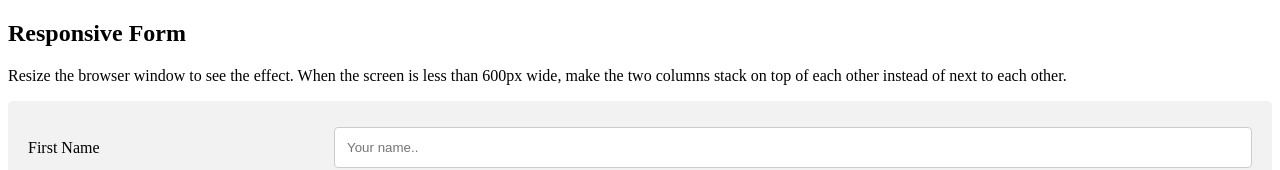
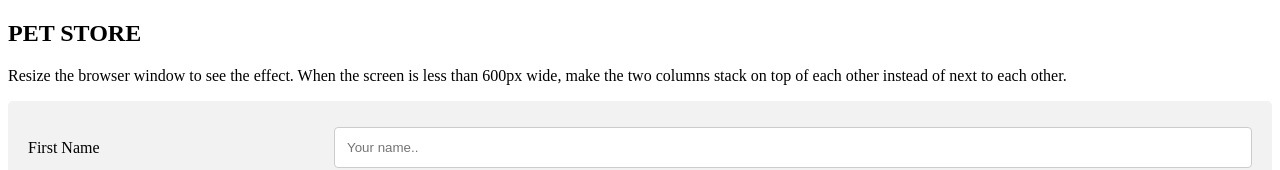
Before and after one commit to alif666/tutorials, a plain HTML site: page index.html in a window 1280 px wide. Shown: the top 170 px of the page. Drawn offline with Linux system fonts and the light colour scheme.

Commit message:
second commit done

```diff
--- a/index.html
+++ b/index.html
@@ -70,7 +70,7 @@ input[type=submit]:hover {
 </head>
 <body>
 
-<h2>Responsive Form</h2>
+<h2>PET STORE</h2>
 <p>Resize the browser window to see the effect. When the screen is less than 600px wide, make the two columns stack on top of each other instead of next to each other.</p>
 
 <div class="container">
```
